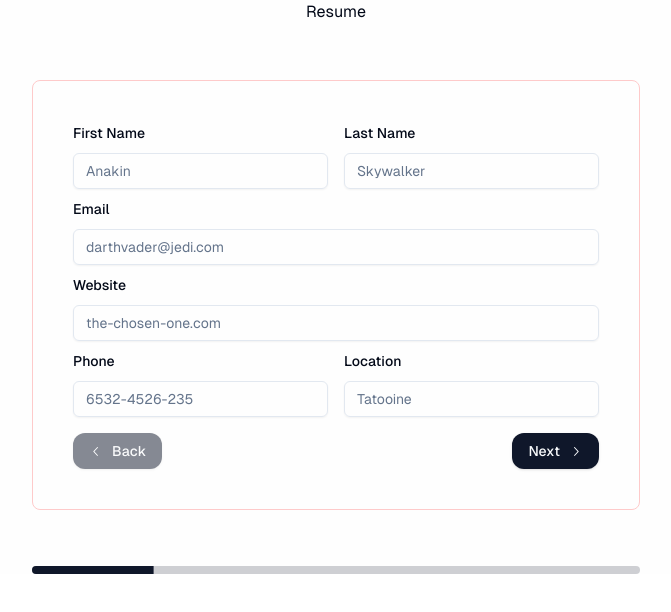
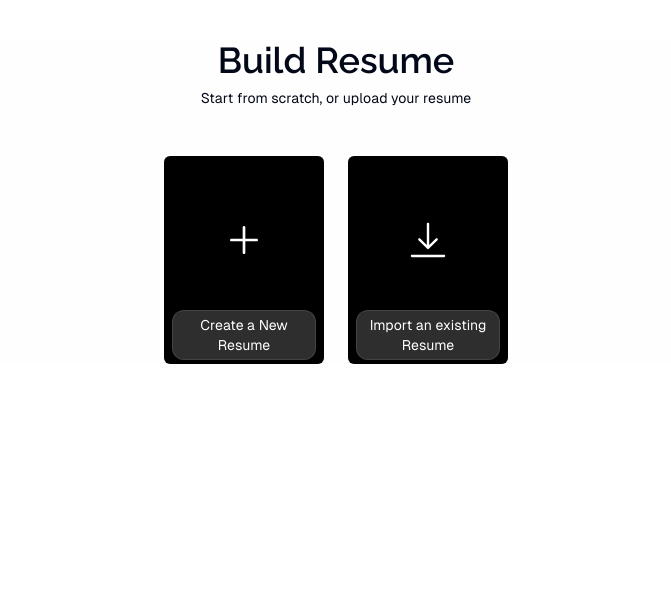
Before and after one commit to VighneshManjrekar/feedback, a React (Vite) app in the folder client/: page /resume in a window 1280 px wide. Shown: the top 612 px of the page, without its empty margins (304-975 px from the left). Built offline with nearby package versions, Linux system fonts and the light colour scheme.

Commit message:
fix: route pages

```diff
--- a/client/package.json
+++ b/client/package.json
@@ -25,6 +25,7 @@
     "react-day-picker": "^8.10.0",
     "react-dom": "^18.2.0",
     "react-hook-form": "^7.50.1",
+    "react-router-dom": "^6.22.3",
     "tailwind-merge": "^2.2.1",
     "tailwindcss-animate": "^1.0.7",
     "zod": "^3.22.4"
--- a/client/src/App.tsx
+++ b/client/src/App.tsx
@@ -1,12 +1,22 @@
 import Register from "./components/pages/auth/register";
-import NavBar from "./components/pages/nav";
-import Create from "./components/resume-builer/create/create";
-import ResumePage from "./components/resume-builer/resume-select";
+import ResumePage from "./components/resume-builer/components/resume-select";
+import { BrowserRouter, Routes, Route } from "react-router-dom";
+import Home from "./components/pages/home";
+import Login from "./components/pages/auth/login";
+import CreateResume from "./components/resume-builer/components/create";
 
 function App() {
   return (
     <div className="bg-[#fefefe]">
-      <Create />
+      <BrowserRouter>
+        <Routes>
+          <Route path="/" element={<Home />} />
+          <Route path="/login" element={<Login />} />
+          <Route path="/register" element={<Register />} />
+          <Route path="/resume" element={<ResumePage />} />
+          <Route path="/resume/create" element={<CreateResume />} />
+        </Routes>
+      </BrowserRouter>
     </div>
   );
 }
--- a/client/src/components/pages/nav.tsx
+++ b/client/src/components/pages/auth/nav.tsx
@@ -1,6 +1,6 @@
 import { TokensIcon } from "@radix-ui/react-icons";
 import { Component } from "react";
-import { Button } from "../ui/button";
+import { Button } from "../../ui/button";
 
 type Props = {};
 
--- /dev/null
+++ b/client/src/components/pages/home.tsx
@@ -0,0 +1,13 @@
+import { Component } from "react";
+
+type Props = {};
+
+type State = {};
+
+export default class Home extends Component<Props, State> {
+  state = {};
+
+  render() {
+    return <div>home</div>;
+  }
+}
--- a/client/src/components/resume-builer/create/create.tsx
+++ b/client/src/components/resume-builer/components/create.tsx
@@ -13,7 +13,7 @@ import {
   ExperienceForm,
 } from "../types/resume";
 
-const Create = () => {
+const CreateResume = () => {
   const [currentStep, setCurrentStep] = useState<any>(1);
   const [submit, setSubmit] = useState<boolean>(false);
 
@@ -136,18 +136,22 @@ const Create = () => {
   }
   return (
     <div className="container mx-auto relative font-Geist">
-      <p className="text-center">Resume</p>
-      <div className="flex flex-col justify-center items-center">
-        <div className="border border-red-200 rounded-lg p-10 my-14 w-1/2">
+      <p className="text-center mt-10 mb-5">Create Resume</p>
+      <div className="flex flex-col justify-center items-center relative">
+        <div className="absolute bottom-0 w-1/2 ">
+          <Progress value={progress} />
+        </div>
+        <div className="border border-gray-300 rounded-lg p-10 w-1/2">
           {formComponent}
         </div>
-        <div className="w-1/2">
-          <Progress value={progress} />
-          {submit && <button onClick={handleSubmit}>Resume Submitted</button>}
-        </div>
       </div>
+      {submit && (
+        <button onClick={handleSubmit} className="text-center w-full my-10">
+          Resume Submitted
+        </button>
+      )}
     </div>
   );
 };
 
-export default Create;
+export default CreateResume;
--- a/client/src/components/resume-builer/resume-select.tsx
+++ b/client/src/components/resume-builer/components/resume-select.tsx
@@ -1,5 +1,6 @@
 import { Component } from "react";
 import { PinBottomIcon, PlusIcon } from "@radix-ui/react-icons";
+import { Link } from "react-router-dom";
 
 type Props = {};
 
@@ -20,14 +21,16 @@ export default class ResumePage extends Component<Props, State> {
         <div className="flex justify-center my-10">
           <div className="flex flex-col md:flex-row gap-6">
             <div className="w-40 h-52 relative rounded-md bg-black hover:cursor-pointer">
+              <Link to="/resume/create">
                 <div className="flex justify-center pt-16">
                   <PlusIcon color="white" className="w-10 h-10" />
                 </div>
                 <div className="absolute bottom-1 bg-[#5454548e] border border-[#5a5a5a80] mx-2 rounded-xl">
                   <p className="text-sm text-white text-center py-1">
-                  Create a New Resume{" "}
+                    Create a New Resume
                   </p>
                 </div>
+              </Link>
             </div>
             <div className="w-40 h-52 relative rounded-md bg-black hover:cursor-pointer">
               <div className="flex justify-center pt-16">
```
Also changed, not shown: client/src/components/resume-builer/components/Education.tsx (renamed from client/src/components/resume-builer/create/Education.tsx), client/src/components/resume-builer/components/Experience.tsx (renamed from client/src/components/resume-builer/create/Experience.tsx), client/src/components/resume-builer/components/PersonalDetails.tsx (renamed from client/src/components/resume-builer/create/PersonalDetails.tsx), client/src/components/resume-builer/components/Project.tsx (renamed from client/src/components/resume-builer/create/Project.tsx), client/src/components/resume-builer/components/Skills.tsx (renamed from client/src/components/resume-builer/create/Skills.tsx), 1 other file (tests, documents, lock files or other folders). Lines whose indentation alone changed are shown as unchanged.
